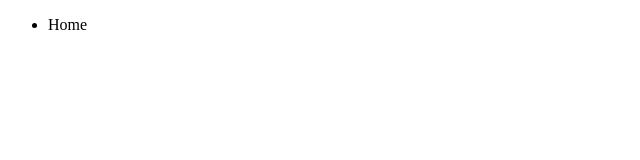
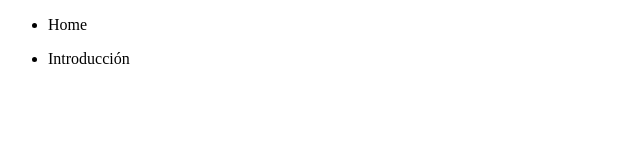
Before and after one commit to abnerlol68/project_septimo, a plain HTML site: page index.html in a window 1280 px wide. Shown: the full height of the page, 0-640 px from the left. Drawn offline with Linux system fonts and the light colour scheme.

Commit message:
Primer cambio Hugo

```diff
--- a/index.html
+++ b/index.html
@@ -13,6 +13,9 @@
         <ul>
           <li>Home</li>
         </ul>
+        <ul>
+          <li>Introducción</li>
+        </ul>
       </nav>
     </header>
     <main></main>
```
